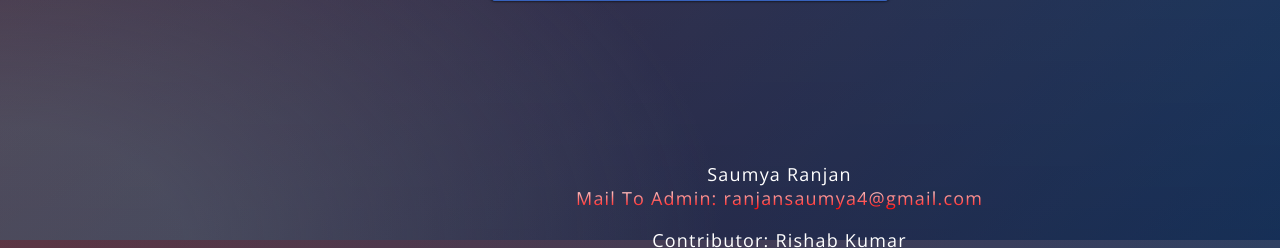
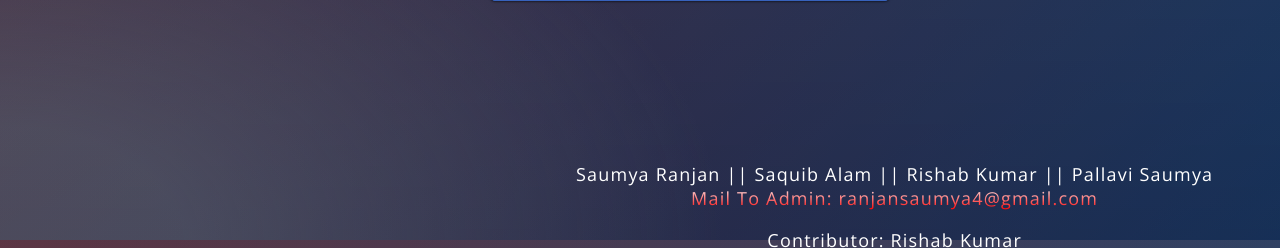
Before and after one commit to ranjansaumya4/Cancer-Prone-Predictor, a Flask app: page / in a window 1280 px wide. Shown: the part 560-808 px from the top of the page. Run offline with Flask 2, Linux system fonts and the light colour scheme; parts of the project's set-up code (start-up, migrations or seed data) failed here and were passed over.

Commit message:
Update index.html

```diff
--- a/templates/index.html
+++ b/templates/index.html
@@ -46,7 +46,7 @@
 
  </div>
  <footer class="footer">
-  <p>Saumya Ranjan<br>
+  <p>Saumya Ranjan || Saquib Alam || Rishab Kumar || Pallavi Saumya<br>
   <a href="mailto:ranjansaumya4@gmail.com" style="background: -webkit-linear-gradient(white, red);
   -webkit-background-clip: text; -webkit-text-fill-color: transparent;">Mail To Admin: ranjansaumya4@gmail.com</a></p>
   <p>Contributor: Rishab Kumar<br>
```
